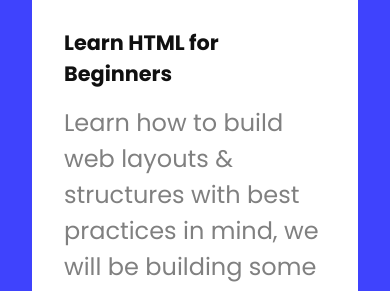
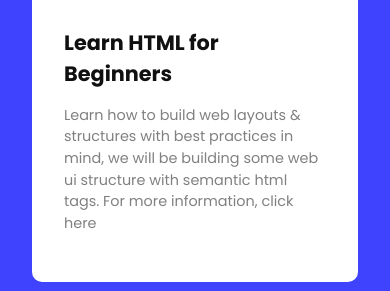
Before and after one commit to SumanAdithan/landing-page, a website: page index.html in a window 390 px wide. Shown: the part 3450-3741 px from the top of the page. Drawn offline with Linux system fonts and the light colour scheme; a web font is replaced by a local one.

Commit message:
fix md responsive

```diff
--- a/assets/scss/layouts/_backgroundElements.scss
+++ b/assets/scss/layouts/_backgroundElements.scss
@@ -65,6 +65,10 @@
 			top: 22%;
 			right: 20%;
 		}
+
+		@include mixins.responsive(sm){
+			top: 15%;
+		}
 	}
 
 	.dot-3{
@@ -129,5 +133,9 @@
 		@extend .circle;
 		top: 24%;
 		left: 52%;
+
+		@include mixins.responsive(md){
+			top: 10%;
+		}
 	}
 }
--- a/assets/scss/layouts/_header.scss
+++ b/assets/scss/layouts/_header.scss
@@ -16,6 +16,10 @@
 		padding: 1rem 2rem;
 	}
 
+	@include mixins.responsive(md) {
+		padding: 1rem 2rem;
+	}
+
 	h2 > span{
 		@include mixins.responsive(xs) {
 			font-size: 1rem;
@@ -31,6 +35,10 @@
 
 		@include mixins.responsive(sm) {
 			display: block;
+			font-size: 1.3rem;
+		}
+
+		@include mixins.responsive(md) {
 			font-size: 1.3rem;
 		}
 	}
--- a/assets/scss/pages/_courses.scss
+++ b/assets/scss/pages/_courses.scss
@@ -75,6 +75,10 @@
 				@include mixins.responsive(xs) {
 					font-size: 1.3rem;
 				}
+
+				@include mixins.responsive(sm) {
+					font-size: 1.3rem;
+				}
 			}
 
 			p{
@@ -82,7 +86,11 @@
 				line-height: 1.5;
 
 				@include mixins.responsive(xs) {
-					font-size: 1.5rem;
+					font-size: 0.9rem;
+				}
+
+				@include mixins.responsive(sm) {
+					font-size: 0.9rem;
 				}
 			}
 		}
```
Also changed, not shown: assets/css/style.css, 1 other file.
